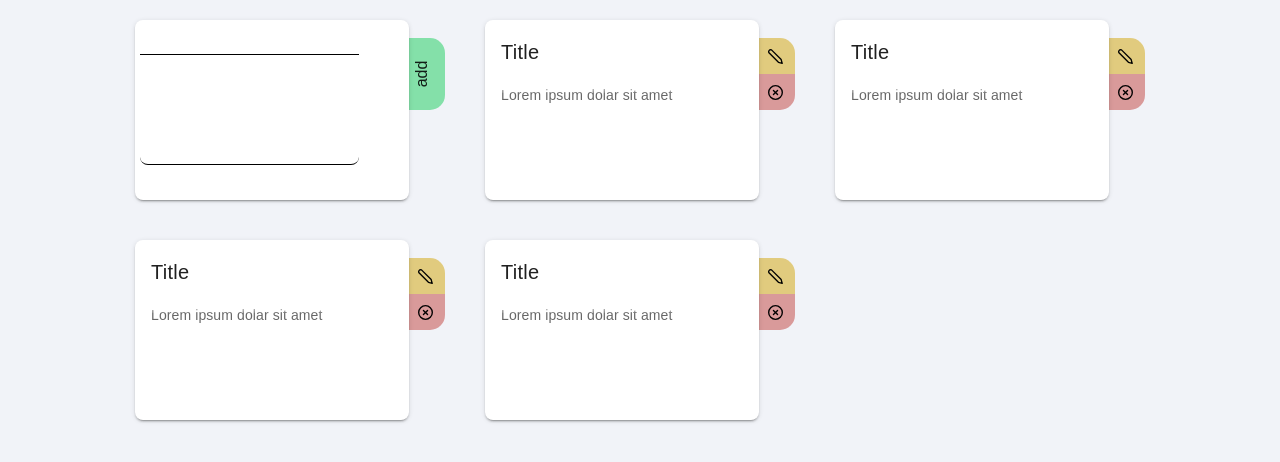
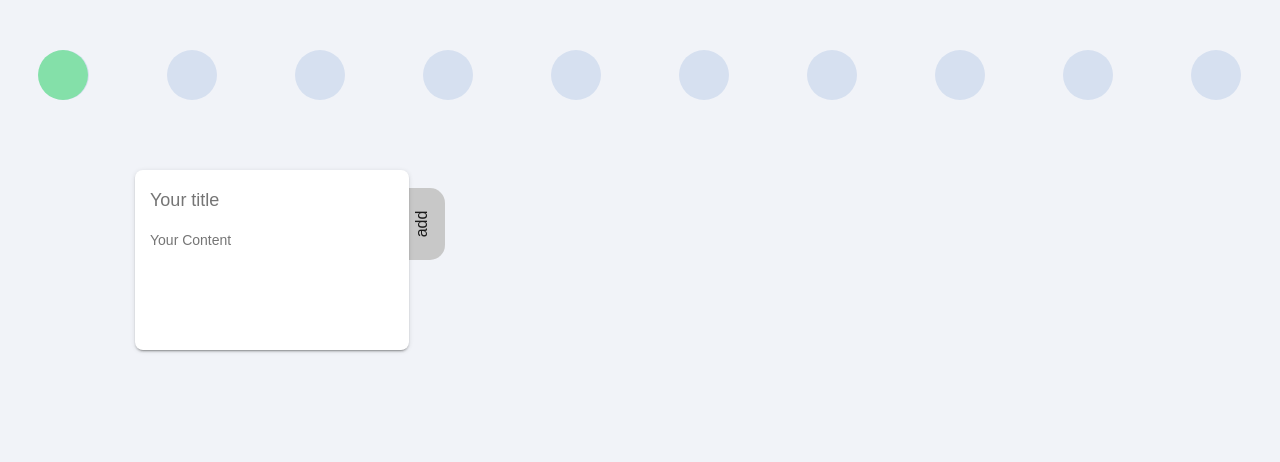
Before and after one commit to Breather08/vue-intro-2, a Vue app: page / in a window 1280 px wide. Shown: the top 462 px of the page. Built offline with nearby package versions, Linux system fonts and the light colour scheme.

Commit message:
progress bar left

```diff
--- a/src/App.vue
+++ b/src/App.vue
@@ -1,6 +1,7 @@
 <template>
   <v-app class="blue-grey lighten-3">
     <v-main>
+      <ProgressBar />
       <NoteList />
     </v-main>
   </v-app>
@@ -8,12 +9,14 @@
 
 <script>
 import NoteList from "@/components/NoteList.vue";
+import ProgressBar from "@/components/ProgressBar.vue";
 
 export default {
   name: "App",
 
   components: {
-    NoteList
+    NoteList,
+    ProgressBar
   },
 
   data: () => ({})
@@ -30,5 +33,10 @@ export default {
 
 #app {
   background: #f1f3f8;
+  width: 100vw;
+  display: flex;
+  flex-direction: column;
+  justify-content: center;
+  align-items: center;
 }
 </style>
--- a/src/components/NoteForm.vue
+++ b/src/components/NoteForm.vue
@@ -1,14 +1,24 @@
 <template>
   <div class="note-form">
     <v-card class="rounded-lg">
-      <input type="text" v-model="title" />
-      <textarea v-model="textContent"></textarea>
+      <input type="text" v-model="title" placeholder="Your title" />
+      <textarea v-model="textContent" placeholder="Your Content"></textarea>
     </v-card>
-    <div class="add-note" @click="addNote"><span>add</span></div>
+    <div
+      :class="{
+        'add-note': true,
+        max: this.notes.length > 9 || title === '' || textContent === ''
+      }"
+      @click="addNote"
+    >
+      <span>add</span>
+    </div>
   </div>
 </template>
 
 <script>
+import { eventBus } from "@/main";
+
 export default {
   props: {
     notes: {
@@ -25,48 +35,30 @@ export default {
   },
   methods: {
     addNote() {
+      if (this.notes.length < 10) {
         const note = {
           id: this.notes.length,
           title: this.title,
           textContent: this.textContent
         };
-      this.$emit("addNote", [...this.notes, note]);
+
+        eventBus.$emit("sendNotes", this.notes);
+
+        if (this.title !== "" && this.textContent !== "") {
+          this.title = "";
+          this.textContent = "";
+          this.$emit("addNote", [note, ...this.notes]);
+        }
+      }
     }
   }
 };
 </script>
 
 <style lang="scss" scoped>
-.note-form {
-  position: relative;
-  display: flex;
-  .v-card {
-    background: #fff;
-    width: 274px;
-    height: 180px;
-    z-index: 10;
-    input,
-    textarea {
-      width: 80%;
-      margin: 5px;
-      border-bottom: 1px solid black;
-      outline: none;
-      transition: 0.4s;
-      &:focus {
-        border-bottom: 1px solid blue;
-      }
-    }
+$transitionDuration: 0.5s;
 
-    input {
-      height: 30px;
-    }
-
-    textarea {
-      height: 100px;
-      resize: none;
-    }
-  }
-  .add-note {
+@mixin addButton($color) {
   width: 36px;
   height: 72px;
 
@@ -74,12 +66,10 @@ export default {
   display: flex;
   align-items: center;
   transform: translateY(18px);
-    // z-index: -10;
-
-    background: #84e0a9;
+  background: $color;
   border-radius: 0px 15px 15px 0px;
 
-    transition: 0.5s;
+  transition: $transitionDuration;
 
   cursor: pointer;
 
@@ -92,14 +82,53 @@ export default {
     position: absolute;
     width: 15px;
     height: 72px;
-      background: #84e0a9;
+    background: $color;
     z-index: -10;
     transform: translate(-10px);
+    transition: $transitionDuration;
   }
 
   &:hover {
     transform: translate(5px, 18px);
   }
 }
+
+.note-form {
+  position: relative;
+  display: flex;
+  .v-card {
+    padding: 10px;
+    background: #fff;
+    width: 274px;
+    height: 180px;
+    z-index: 10;
+    input,
+    textarea {
+      width: 80%;
+      margin: 5px;
+      outline: none;
+      transition: 0.4s;
+    }
+
+    input {
+      height: 30px;
+      margin-bottom: 10px;
+      font-size: 18px;
+    }
+
+    textarea {
+      height: 100px;
+      resize: none;
+      color: #666666;
+      font-size: 14px;
+    }
+  }
+  .add-note {
+    // @include addButton(grey);
+    @include addButton(#84e0a9);
+    &.max {
+      filter: grayscale(100%);
+    }
+  }
 }
 </style>
--- a/src/components/NoteItem.vue
+++ b/src/components/NoteItem.vue
@@ -76,6 +76,9 @@ export default {
       const filtered = this.notes.filter((note) => note.id !== this.info.id);
       this.$emit("deleteNote", filtered);
     }
+  },
+  beforeDestroy() {
+    setTimeout(() => console.log("bye"), 1000);
   }
 };
 </script>
--- a/src/components/NoteList.vue
+++ b/src/components/NoteList.vue
@@ -1,6 +1,10 @@
 <template>
   <div class="note-list">
-    <NoteForm :notes="notes" @addNote="updateNotes($event)" />
+    <NoteForm
+      :notes="notes"
+      @addNote="updateNotes($event)"
+      @sendNotes="sendNotes"
+    />
 
     <NoteItem
       v-for="(note, index) in notes"
@@ -15,37 +19,20 @@
 <script>
 import NoteItem from "@/components/NoteItem.vue";
 import NoteForm from "@/components/NoteForm.vue";
+import { eventBus } from "@/main";
 
 export default {
   data() {
     return {
-      notes: [
-        {
-          id: 0,
-          title: "Title",
-          textContent: "Lorem ipsum dolar sit amet"
-        },
-        {
-          id: 1,
-          title: "Title",
-          textContent: "Lorem ipsum dolar sit amet"
-        },
-        {
-          id: 2,
-          title: "Title",
-          textContent: "Lorem ipsum dolar sit amet"
-        },
-        {
-          id: 3,
-          title: "Title",
-          textContent: "Lorem ipsum dolar sit amet"
-        }
-      ]
+      notes: []
     };
   },
   methods: {
     updateNotes(data) {
       this.notes = data;
+    },
+    sendNotes() {
+      eventBus.$emit("sendNotes", this.notes);
     }
   },
   components: {
--- a/src/components/ProgressBar.vue
+++ b/src/components/ProgressBar.vue
@@ -0,0 +1,65 @@
+<template>
+  <div class="progress">
+    <div class="chart">
+      <div
+        class="checkpoints"
+        v-for="(circle, i) in 10"
+        :key="`${circle}-${i}`"
+        :id="`${circle}-${i}`"
+      ></div>
+      <div
+        class="main-circle"
+        :style="{ left: `calc(${(this.amount + 1) * 10}vw - 90px)` }"
+      ></div>
+    </div>
+  </div>
+</template>
+
+<script>
+import { eventBus } from "@/main";
+
+export default {
+  data() {
+    return {
+      amount: 0
+    };
+  },
+  created() {
+    eventBus.$on("sendNotes", (data) => {
+      this.amount = data.length + 1;
+    });
+  }
+};
+</script>
+
+<style lang="scss" scoped>
+.progress {
+  width: 100%;
+  height: 150px;
+  display: flex;
+  justify-content: center;
+  align-items: center;
+  .chart {
+    position: relative;
+    display: flex;
+    width: 100%;
+    justify-content: space-around;
+    .checkpoints {
+      width: 50px;
+      height: 50px;
+
+      background: #d6e0f0;
+      border-radius: 50%;
+    }
+    .main-circle {
+      position: absolute;
+
+      width: 50px;
+      height: 50px;
+
+      border-radius: 50%;
+      background: #84e0a9;
+    }
+  }
+}
+</style>
```
Lines whose indentation alone changed are shown as unchanged.
